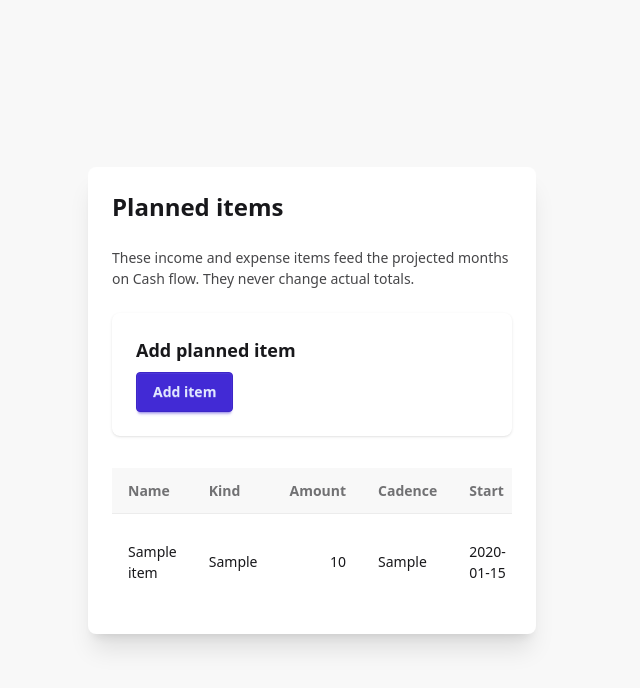
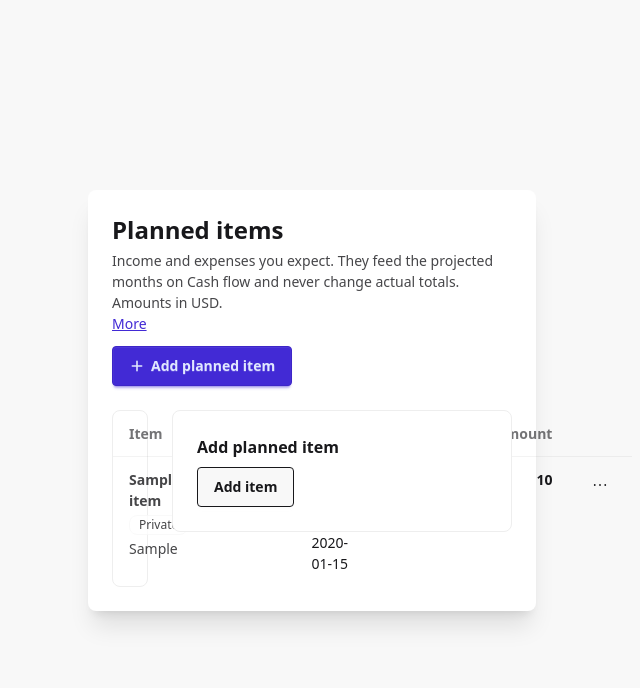
Before and after one commit to dflippojr/financial-planner, a Django app: template templates/finance/planned_items.html in a window 1280 px wide. Shown: the top 688 px of the page, without its empty margins (328-968 px from the left). Run offline with Django 5.2, Linux system fonts and the light colour scheme; the template is opened without the code that fills it: most values are stand-ins (such as "Sample title", 1, 10 or a date in 2020); style sheets or scripts are compiled from the project's sources.

Commit message:
Desktop 11: Goals, Planned items, Import and Alerts at desktop widths (#355)

```diff
--- /dev/null
+++ b/templates/finance/_alerts_header_actions.html
@@ -0,0 +1,5 @@
+{# The Alerts header's secondary action (issue #337): mark every alert read, shown only when there are alerts. #}
+<form method="post" action="{% url 'alert-mark-all-read' %}">
+  {% csrf_token %}
+  <button type="submit" class="btn btn-outline max-md:min-h-11">Mark all as read</button>
+</form>
--- /dev/null
+++ b/templates/finance/_planned_item_row_menu_items.html
@@ -0,0 +1,18 @@
+{% comment %}
+Row menu entries for one planned item (issue #337): Edit, then Disable or Enable, posting to the
+same views the row's buttons used.
+{% endcomment %}
+<li><a href="{% url 'planned-item-edit' item.pk %}">Edit</a></li>
+<li>
+  {% if item.enabled %}
+  <form method="post" action="{% url 'planned-item-disable' item.pk %}">
+    {% csrf_token %}
+    <button type="submit" class="w-full text-left">Disable</button>
+  </form>
+  {% else %}
+  <form method="post" action="{% url 'planned-item-enable' item.pk %}">
+    {% csrf_token %}
+    <button type="submit" class="w-full text-left">Enable</button>
+  </form>
+  {% endif %}
+</li>
--- /dev/null
+++ b/templates/finance/_planned_items_header_actions.html
@@ -0,0 +1,5 @@
+{# The Planned items header's one primary action: a plain link to the add form's first field (issue #337). #}
+<a class="btn btn-primary max-md:min-h-11" href="#{{ add_form.name.id_for_label }}">
+  <svg aria-hidden="true" class="size-4" viewBox="0 0 24 24" fill="none" stroke="currentColor" stroke-width="2.4" stroke-linecap="round"><path d="M12 5v14M5 12h14"/></svg>
+  Add planned item
+</a>
--- /dev/null
+++ b/templates/finance/_savings_goals_header_actions.html
@@ -0,0 +1,5 @@
+{# The Savings goals header's one primary action: a plain link to the add form's first field (issue #337). #}
+<a class="btn btn-primary max-md:min-h-11" href="#{{ add_form.name.id_for_label }}">
+  <svg aria-hidden="true" class="size-4" viewBox="0 0 24 24" fill="none" stroke="currentColor" stroke-width="2.4" stroke-linecap="round"><path d="M12 5v14M5 12h14"/></svg>
+  Add goal
+</a>
--- a/templates/finance/planned_items.html
+++ b/templates/finance/planned_items.html
@@ -1,77 +1,77 @@
 {% extends "finance/base.html" %}
 {% block title %}Planned items · Financial Planner{% endblock %}
 {% block content %}
-<h1 class="mb-4 text-2xl font-bold">Planned items</h1>
-<p class="mb-4 max-w-2xl opacity-80">These income and expense items feed the projected months on Cash flow. They never change actual totals.</p>
-<section class="card bg-base-100 shadow-sm mb-6 max-w-lg">
-  <div class="card-body">
-    <h2 class="card-title">Add planned item</h2>
-    <form method="post">
-      {% csrf_token %}
-      {% include "finance/_form_fields.html" with form=add_form %}
-      <button type="submit" class="btn btn-primary">Add item</button>
-    </form>
-  </div>
-</section>
-<div class="overflow-x-auto">
-  <table class="table table-zebra">
-    <thead class="sticky top-0 z-10 bg-base-200">
+{% include "finance/_page_header.html" with title="Planned items" helper="Income and expenses you expect. They feed the projected months on Cash flow and never change actual totals. Amounts in USD." actions="finance/_planned_items_header_actions.html" %}
+<div class="page-columns">
+<section class="card border border-base-300 bg-base-100" aria-labelledby="planned-list-heading">
+  <h2 id="planned-list-heading" class="sr-only">Your planned items</h2>
+  <table class="table">
+    <thead>
       <tr>
-        <th scope="col">Name</th>
-        <th scope="col">Kind</th>
+        <th scope="col">Item</th>
+        <th scope="col" class="max-md:hidden">Cadence</th>
+        <th scope="col" class="max-md:hidden">Dates</th>
+        <th scope="col" class="max-md:hidden">Status</th>
         <th scope="col" class="text-right">Amount</th>
-        <th scope="col">Cadence</th>
-        <th scope="col">Start</th>
-        <th scope="col">End</th>
-        <th scope="col">Scope</th>
-        <th scope="col">Status</th>
-        <th scope="col"></th>
+        <th scope="col"><span class="sr-only">Actions</span></th>
       </tr>
     </thead>
     <tbody>
     {% for item in items %}
       <tr>
-        <td>{{ item.name }}</td>
-        <td>{{ item.get_kind_display }}</td>
-        <td class="text-right">{{ item.amount_display }}</td>
-        <td>{{ item.get_cadence_display }}</td>
-        <td>{{ item.start_date|date:"Y-m-d" }}</td>
-        <td>{% if item.end_date %}{{ item.end_date|date:"Y-m-d" }}{% else %}—{% endif %}</td>
-        <td>
-          {% if item.scope == "household" %}
-          <span class="badge badge-info">Household</span>
+        <td class="align-top">
+          <span class="font-semibold wrap-anywhere{% if not item.enabled %} opacity-80{% endif %}">{{ item.name }}</span>
+          <span class="mt-1 flex flex-wrap items-center gap-x-2 gap-y-1 text-sm opacity-80">
+            {% if item.scope == "household" %}
+            <span class="badge badge-sm badge-info">Household</span>
+            {% else %}
+            <span class="badge badge-sm">Private</span>
+            {% endif %}
+            <span>{{ item.get_kind_display }}</span>
+          </span>
+          <span class="mt-1 block text-sm opacity-80 md:hidden">
+            {{ item.get_cadence_display }} · {{ item.start_date|date:"Y-m-d" }}{% if item.end_date %} to {{ item.end_date|date:"Y-m-d" }}{% endif %} · {% if item.enabled %}Enabled{% else %}Disabled{% endif %}
+          </span>
+        </td>
+        <td class="max-md:hidden whitespace-nowrap align-top">{{ item.get_cadence_display }}</td>
+        <td class="max-md:hidden align-top">
+          {% if item.end_date %}{{ item.start_date|date:"Y-m-d" }} to {{ item.end_date|date:"Y-m-d" }}{% else %}From {{ item.start_date|date:"Y-m-d" }}{% endif %}
+        </td>
+        <td class="max-md:hidden whitespace-nowrap align-top">
+          {% if item.enabled %}
+          <span class="status-tag font-normal"><svg aria-hidden="true" viewBox="0 0 24 24" fill="none" stroke="currentColor" stroke-width="2.2" stroke-linecap="round" stroke-linejoin="round"><path d="M20 6 9 17l-5-5"/></svg><span>Enabled</span></span>
           {% else %}
-          <span class="badge">Private</span>
+          <span class="opacity-80">{% include "finance/_status.html" with word="Disabled" icon="projected" %}</span>
           {% endif %}
         </td>
-        <td>
-          {% if item.enabled %}
-          <span class="badge badge-success">Enabled</span>
+        <td class="whitespace-nowrap text-right align-top font-semibold">
+          {% if item.kind == "expense" %}
+          {% include "finance/_amount.html" with value=item.amount_display tone="out" %}
           {% else %}
-          <span class="badge badge-ghost">Disabled</span>
+          {% include "finance/_amount.html" with value=item.amount_display tone="in" %}
           {% endif %}
         </td>
-        <td>
-          <div class="flex flex-wrap items-center gap-2">
-            <a class="btn btn-sm" href="{% url 'planned-item-edit' item.pk %}">Edit</a>
-            {% if item.enabled %}
-            <form method="post" action="{% url 'planned-item-disable' item.pk %}">
-              {% csrf_token %}
-              <button type="submit" class="btn btn-sm btn-outline">Disable</button>
-            </form>
-            {% else %}
-            <form method="post" action="{% url 'planned-item-enable' item.pk %}">
-              {% csrf_token %}
-              <button type="submit" class="btn btn-sm btn-outline">Enable</button>
-            </form>
-            {% endif %}
-          </div>
+        <td class="align-top text-right">
+          {% include "finance/_row_menu.html" with label="Actions for "|add:item.name items="finance/_planned_item_row_menu_items.html" %}
         </td>
       </tr>
     {% empty %}
-      <tr><td colspan="9">No planned items yet.</td></tr>
+      <tr><td colspan="6">No planned items yet.</td></tr>
     {% endfor %}
     </tbody>
   </table>
+</section>
+<aside class="page-side" aria-label="Add a planned item">
+  <section id="add-item" class="card border border-base-300 bg-base-100" aria-labelledby="add-item-heading">
+    <div class="card-body">
+      <h2 id="add-item-heading" class="card-title text-base">Add planned item</h2>
+      <form method="post">
+        {% csrf_token %}
+        {% include "finance/_form_fields.html" with form=add_form %}
+        <button type="submit" class="btn">Add item</button>
+      </form>
+    </div>
+  </section>
+</aside>
 </div>
 {% endblock %}
```
Also changed, not shown: templates/finance/_savings_goal_row_menu_items.html (added, +31 -0 lines), templates/finance/alerts.html (+25 -18 lines), templates/finance/csv_import/hub.html (+39 -17 lines), templates/finance/savings_goals.html (+71 -75 lines), tests/test_goals_import_alerts_layout.py (added, +196 -0 lines).
